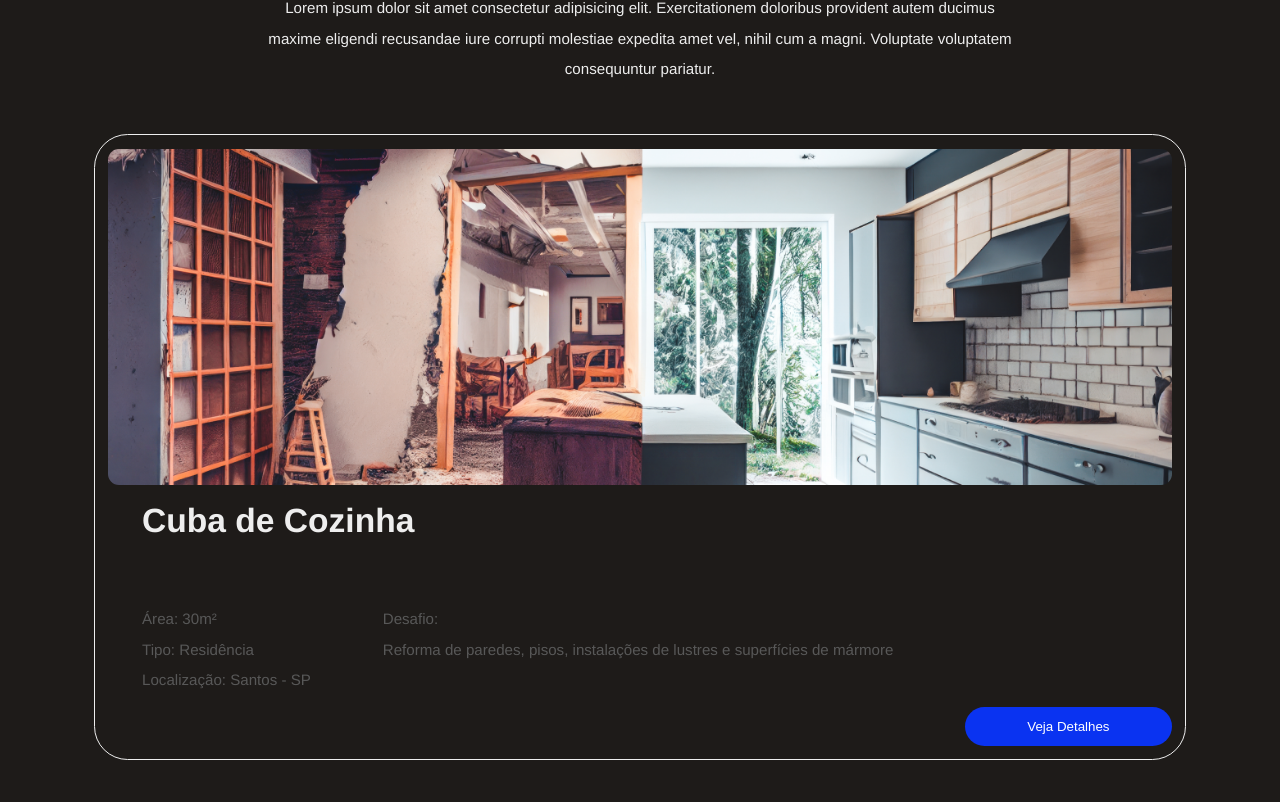
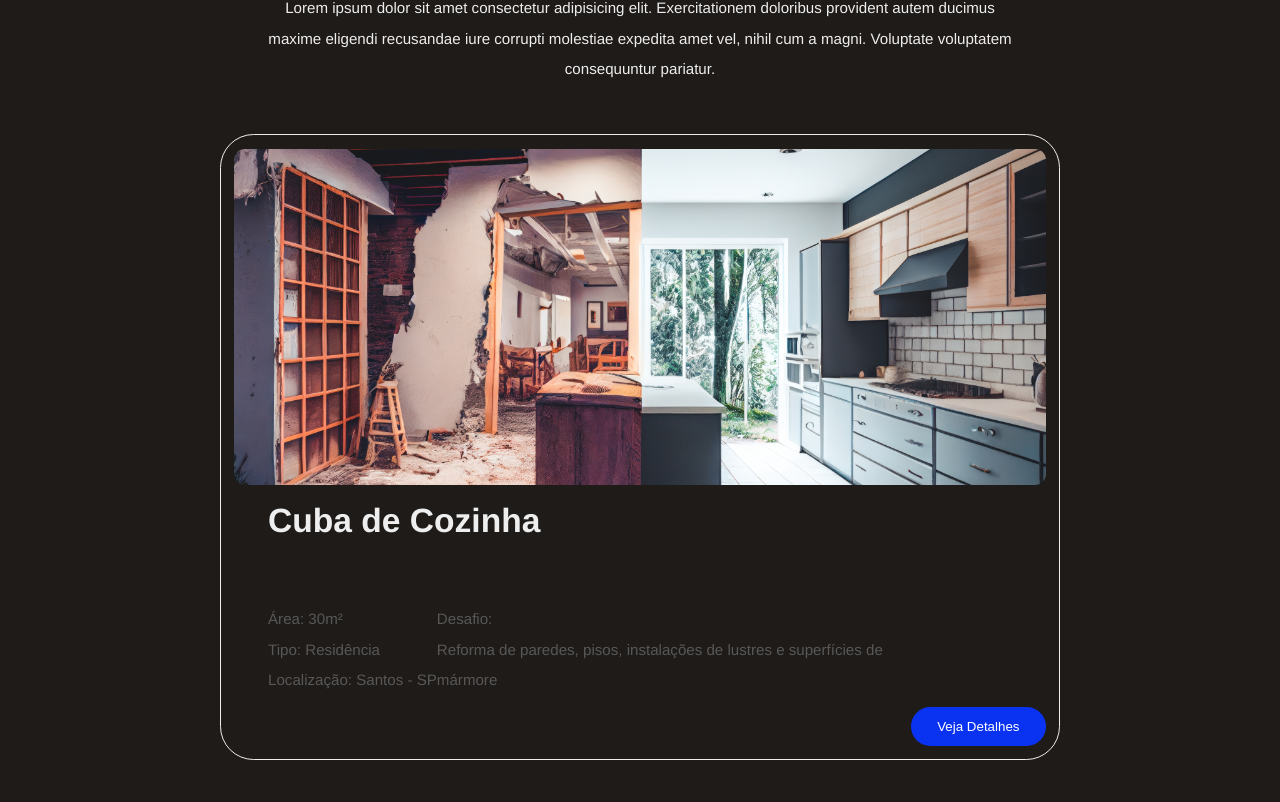
Before and after one commit to lucastdcs/ReforMar, a React (Vite) app: page /portfolio in a window 1280 px wide. Shown: the part 1238-2040 px from the top of the page. Built offline with nearby package versions, Linux system fonts and the light colour scheme.

Commit message:
Updated Portfolio

```diff
--- a/src/Components/Card/Card.jsx
+++ b/src/Components/Card/Card.jsx
@@ -1,18 +1,26 @@
-import React, {useState} from "react";
-import {Navigate, useNavigate} from 'react-router-dom'
+import React, { useState } from "react";
+import { Navigate, useNavigate } from "react-router-dom";
 import styled from "styled-components";
+import ProjectsOverlay from "../ProjectsOverlay/ProjectsOverlay";
 import { StyledCard } from "./Card.styled";
 import Button from "../Button/Button";
 import { H5 } from "../../assets/styles/typography.styled";
 import { Text } from "../../assets/styles/typography.styled";
 
 const Card = (props) => {
-  const navigate = useNavigate()
+  const navigate = useNavigate();
   const redirect = () => {
-    navigate('/portfolio')
-  }
+    navigate("/portfolio");
+  };
+
+  const [showOverlay, setShowOverlay] = useState(false);
+  const toggleOverlay = () => {
+    setShowOverlay(!showOverlay);
+    console.log("toggle ativado");
+  };
+
   return (
-
+    <div>
     <StyledCard className={props.className}>
       <img src={props.img} alt="" />
 
@@ -28,11 +36,15 @@ const Card = (props) => {
           Desafio: <br />
           {props.description}
         </Text>
-          <Button texto="Veja Detalhes" className="btn" onClick={redirect}/>
-
+        <Button
+          texto="Veja Detalhes"
+          className="btn"
+          onClick={props.overlay ? toggleOverlay : redirect}
+        />
       </div>
     </StyledCard>
-
+    {showOverlay && <ProjectsOverlay {...props} />}
+  </div>
   );
 };
 
--- a/src/Components/ProjectsOverlay/ProjectsOverlay.jsx
+++ b/src/Components/ProjectsOverlay/ProjectsOverlay.jsx
@@ -1,5 +1,5 @@
 import React, { useState, useEffect } from "react";
-import { StyledContainer, Overlay, StyledCard } from "./ProjectsOverlay.styled";
+import { StyledContainer, Overlay } from "./ProjectsOverlay.styled";
 import Titles from "../../Components/Titles/Titles";
 import Stars from "../Stars/Stars.jsx";
 import Card from "../Card/Card.jsx";
@@ -9,40 +9,8 @@ import { LabelTitle, H4, Text } from "../../assets/styles/typography.styled.js";
 import CardExample from "../../assets/imgs/CardExample.png";
 
 const ProjectsOverlay = (props) => {
-  const [isClosed, setIsClosed] = useState(false);
 
-  const toggleOverlay = () => {
-    setIsClosed(!isClosed);
-    scrollTo(0, 0);
-    console.log("cheguei");
-  };
   return (
-    <>
-      {!isClosed ? (
-        <StyledCard className={props.className}>
-          <img src={props.img} alt="" />
-
-          <div className="wrapper">
-            <H5 className="title">{props.title}</H5>
-            <Text className="text1">
-              Área: {props.area} <br />
-              Tipo: {props.type} <br />
-              Localização: {props.location}
-              <br />
-            </Text>
-            <Text className="text2">
-              Desafio: <br />
-              {props.description}
-            </Text>
-            <Button
-              texto="Veja Detalhes"
-              className="btn"
-              onClick={toggleOverlay}
-            />
-          </div>
-        </StyledCard>
-      ) : (
-
     <StyledContainer>
       <Overlay>
         <button id="back" onClick={toggleOverlay}>
@@ -83,9 +51,7 @@ const ProjectsOverlay = (props) => {
         </div>
         <div className="detail_wrapper description_wrapper">
           <LabelTitle>desafio e escopo:</LabelTitle>
-              <Text>
-              {props.description}
-              </Text>
+          <Text>{props.description}</Text>
         </div>
         <Titles text_label="" text_title="Antes & Depois" text_span="" />
         <H4>Veja mais projetos</H4>
@@ -100,8 +66,6 @@ const ProjectsOverlay = (props) => {
         />
       </Overlay>
     </StyledContainer>
-      )}
-    </>
   );
 };
 
--- a/src/Components/ProjectsOverlay/ProjectsOverlay.styled.js
+++ b/src/Components/ProjectsOverlay/ProjectsOverlay.styled.js
@@ -70,82 +70,3 @@ export const Overlay = styled.section`
     }
 
 `;
-
-export const StyledCard = styled.div`
-    margin-top: 8rem;
-    margin-bottom: 2rem;
-    max-width: 100rem;
-    height: fit-content;
-    background-color: var(--black);
-    border-radius: 2rem;
-    position: relative;
-    padding: 1.6rem;
-    color: var(--off-white);
-
-    img {
-        width: 100%;
-        height: 40rem;
-        object-fit: cover;
-        border-radius: 1.3rem;
-    }
-    h3 {
-        margin-bottom: 2rem;
-    }
-
-    p{
-        color: var(--grey);
-        display: inline-block;
-        margin-right: 8rem;
-    }
-
-    .wrapper{
-        display: grid;
-        grid-template-areas:
-            'title title title'
-            'text1 text2 button';
-        margin-left: 4rem;
-        margin-top: 2rem;
-    }
-
-    .title {
-        grid-area: title;
-    }
-    .texto1 {
-        grid-area: text1;
-    }
-    .texto2 {
-        grid-area: text2;
-    }
-    .btn {
-        grid-area: button;
-    }
-
-    button {
-        align-self: flex-end;
-
-    }
-
-
-    @media (max-width:1050px){
-        width: fit-content;
-        height: 48rem;
-
-        .wrapper {
-        display: flex;
-        flex-direction: column;
-        margin-left: 1.5rem;
-        }
-
-        p{
-            margin-right: 0;
-        }
-       img {
-        height: 15rem;
-        }
-
-        button {
-            margin-top: 3rem;
-        }
-    }
-
-`;
--- a/src/Pages/Portfolio.jsx
+++ b/src/Pages/Portfolio.jsx
@@ -8,7 +8,7 @@ import { Text } from "../assets/styles/typography.styled";
 import CardExample from "../assets/imgs/CardExample.png";
 import ProjectsOverlay from "../Components/ProjectsOverlay/ProjectsOverlay.jsx";
 import Transition from "../Components/Transitions/Transitions.jsx";
-
+import Card from "../Components/Card/Card.jsx";
 import img1 from "../assets/imgs/ServicesImg.jpg";
 import img2 from "../assets/imgs/ObrasIMG2.jpg";
 import img3 from "../assets/imgs/ObrasIMG3.jpg";
@@ -129,7 +129,7 @@ const Portfolio = () => {
             magni. Voluptate voluptatem consequuntur pariatur.
           </Text>
         </div>
-        <ProjectsOverlay
+        <Card
           className="project_card"
           img={CardExample}
           title="Cuba de Cozinha"
@@ -140,6 +140,7 @@ const Portfolio = () => {
           type="Residência"
           location="Santos - SP"
           description="Reforma de paredes, pisos, instalações de lustres e superfícies de mármore"
+          overlay
         />
       </Projects>
       <ValuesSection />
```
Lines whose indentation alone changed are shown as unchanged.
